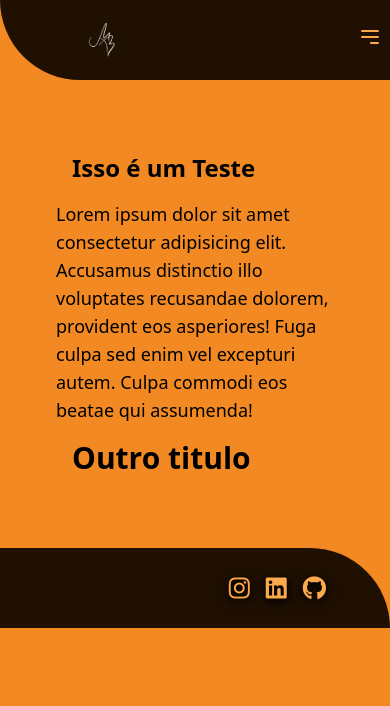
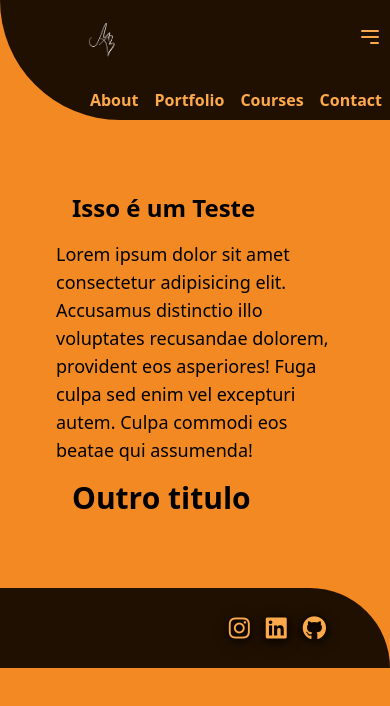
Before and after one commit to matebonfanti/portfolio, a website: page src/index.html in a window 390 px wide. Drawn offline with nearby package versions, Linux system fonts and the light colour scheme.

Commit message:
Teste mobile do espaçamento do menu

```diff
--- a/src/index.html
+++ b/src/index.html
@@ -45,11 +45,11 @@
             </div>
         </div>
         <!-- Mobile Menu -->
-        <div id="menu" class=" font-semibold flex justify-end hidden md:hidden">
-            <a href="#" class="block text-portfoliopaleta-clara px-4 py-2 hover:bg-portfoliopaleta-hover">About</a>
-            <a href="#" class="block text-portfoliopaleta-clara px-4 py-2 hover:bg-portfoliopaleta-hover">Portfolio</a>
-            <a href="#" class="block text-portfoliopaleta-clara px-4 py-2 hover:bg-portfoliopaleta-hover">Courses</a>
-            <a href="#" class="block text-portfoliopaleta-clara px-4 py-2 hover:bg-portfoliopaleta-hover">Contact</a>
+        <div id="menu" class=" font-semibold  justify-end flex md:hidden">
+            <a href="#" class="block text-portfoliopaleta-clara px-2 py-2 hover:bg-portfoliopaleta-hover">About</a>
+            <a href="#" class="block text-portfoliopaleta-clara px-2 py-2 hover:bg-portfoliopaleta-hover">Portfolio</a>
+            <a href="#" class="block text-portfoliopaleta-clara px-2 py-2 hover:bg-portfoliopaleta-hover">Courses</a>
+            <a href="#" class="block text-portfoliopaleta-clara px-2 py-2 hover:bg-portfoliopaleta-hover">Contact</a>
         </div>
     </nav>
 
```
